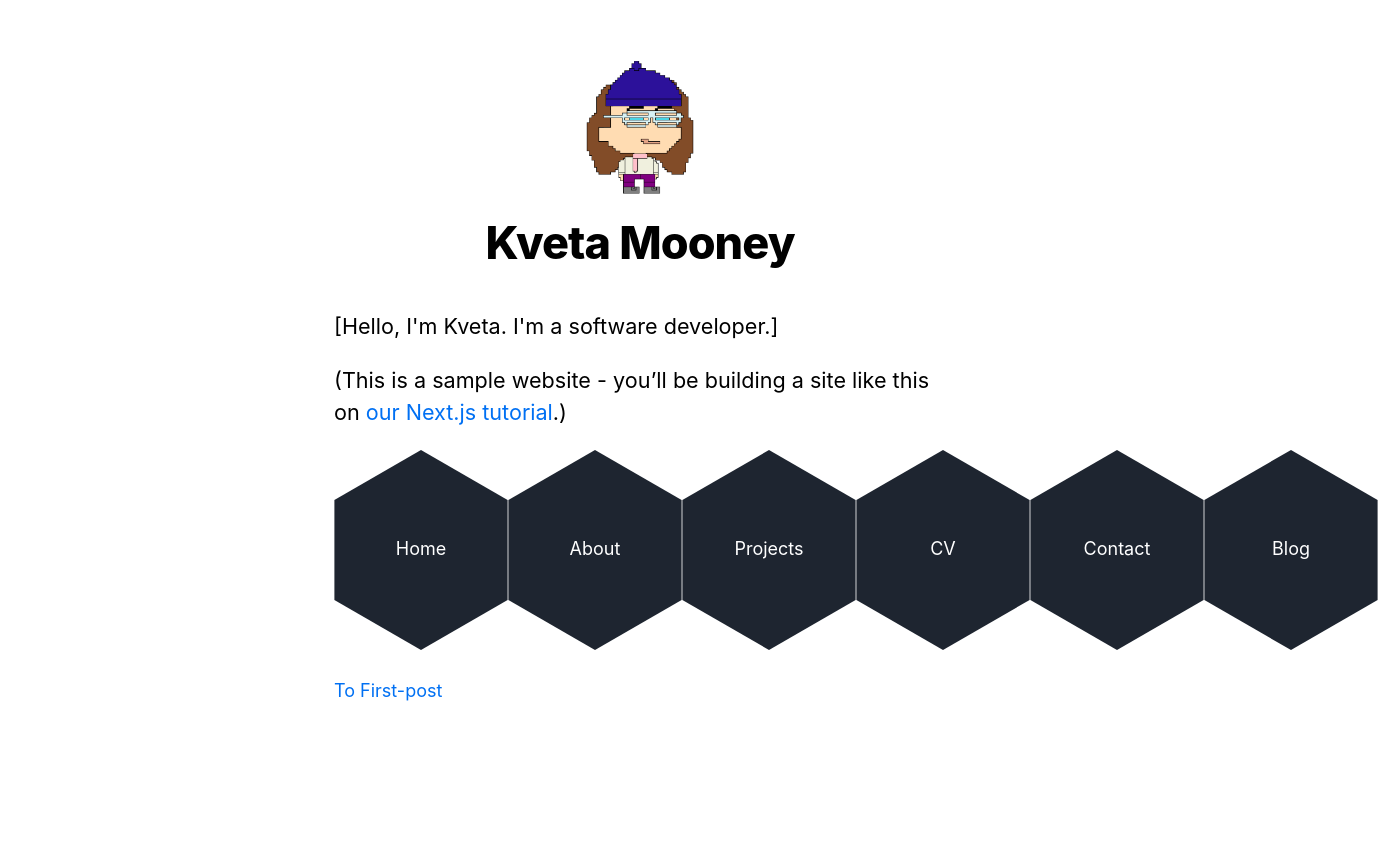
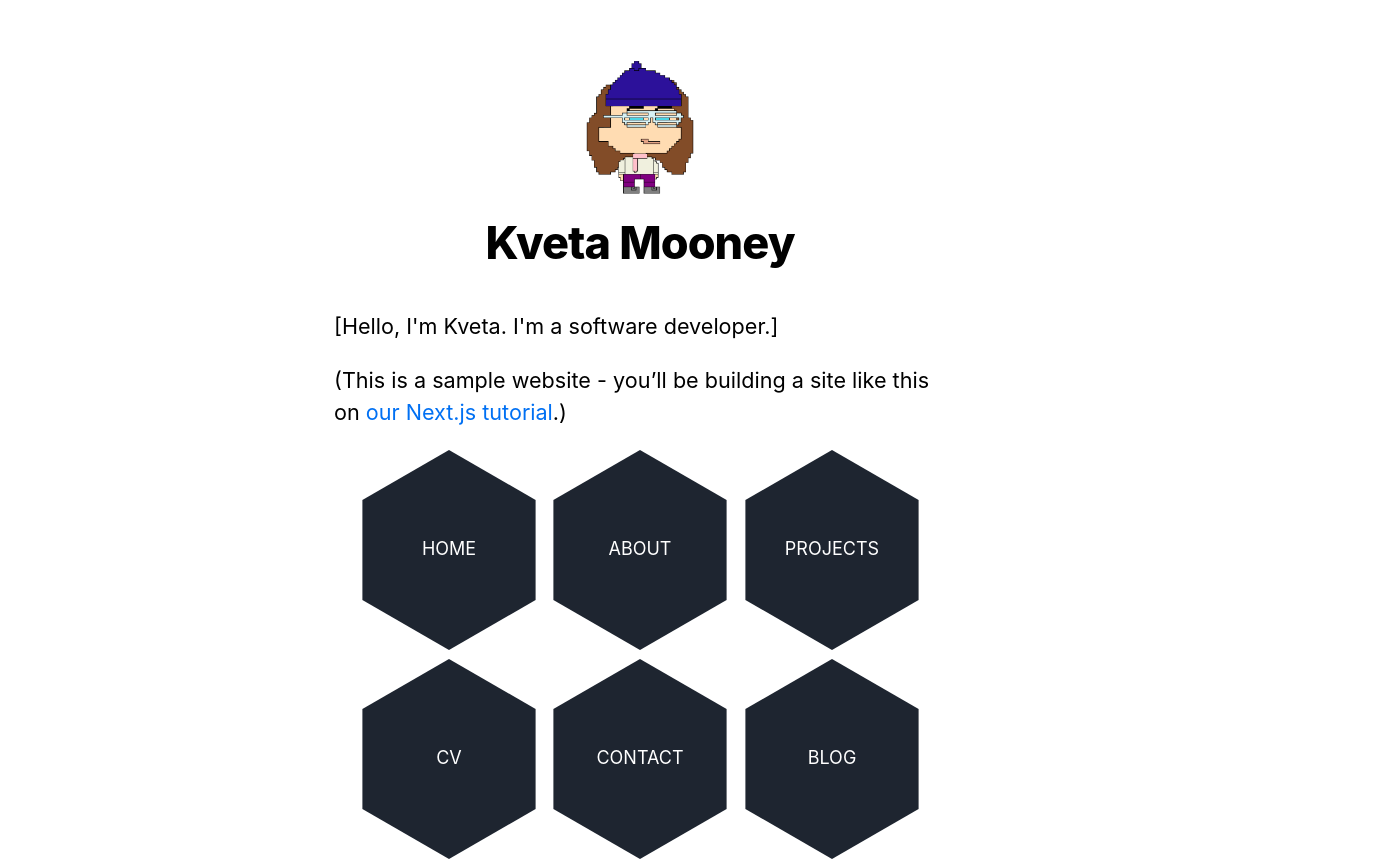
Before and after one commit to selfcoder-gazell/nextjs-blog, a Next.js app: page / in a window 1280 px wide. Shown: the top 868 px of the page, 1378 px wide, since content can reach past the window. Before the commit the page ends 814 px from the top, so only its background shows below. Built offline with nearby package versions, Linux system fonts and the light colour scheme.

Commit message:
nav bar menu styling

```diff
--- a/components/navbar.js
+++ b/components/navbar.js
@@ -1,46 +1,150 @@
 // components/Navbar.js
 import React from 'react';
+import { useState } from 'react';
+//import Lik component
 import Link from 'next/link';
+//import CSS module for styling
 import styles from './navbar.module.css';
 import utilStyles from '../styles/utils.module.css';
 import { library } from '@fortawesome/fontawesome-svg-core';
 import { fas } from '@fortawesome/free-regular-svg-icons';
 import { fab } from '@fortawesome/free-regular-svg-icons';
 
-
-
 import { FontAwesomeIcon } from '@fortawesome/fontawesome-svg-core';
 
 //importing icons for my menu nav bar
 import { faUniversalAccess } from '@fortawesome/free-regular-svg-icons';
-//icon imported
 import { faBullseye } from '@fortawesome/free-regular-svg-icons';
-//icon imported
 import { faBraille } from '@fortawesome/free-regular-svg-icons';
-//resume icon imported
 import { faIdBadge } from '@fortawesome/free-regular-svg-icons';
-//works icon imported
 import { faLifeRing } from '@fortawesome/free-regular-svg-icons';
-//testimonials icon imported
 import { faClipboard } from '@fortawesome/free-regular-svg-icons';
-//contact icon imported
 import { faMapSigns } from '@fortawesome/free-regular-svg-icons';
 
 
 const Navbar = () => {
+  const [clicked, setClicked] = useState(false);
+
+  const handleClick = () => {
+    setClicked(!clicked);
+  }
   return (
     <nav>
+
       <ul className={styles.menu}>
-        <Link href="/"><svg viewBox="0 0 173.20508075688772 200" height="200" width="174" version="1.1" xmlns="http://www.w3.org/2000/svg"><path d="M86.60254037844386 0L173.20508075688772 50L173.20508075688772 150L86.60254037844386 200L0 150L0 50Z" fill="#1e2530"></path><text x="50%" y="50%" dominant-baseline="middle" text-anchor="middle" fill="white">Home</text></svg></Link>
-          <Link href="/about/about"><svg viewBox="0 0 173.20508075688772 200" height="200" width="174" version="1.1" xmlns="http://www.w3.org/2000/svg"><path d="M86.60254037844386 0L173.20508075688772 50L173.20508075688772 150L86.60254037844386 200L0 150L0 50Z" fill="#1e2530"></path><text x="50%" y="50%" dominant-baseline="middle" text-anchor="middle" fill="white">About</text></svg></Link>
-          <Link href="/projects/project"><svg viewBox="0 0 173.20508075688772 200" height="200" width="174" version="1.1" xmlns="http://www.w3.org/2000/svg"><path d="M86.60254037844386 0L173.20508075688772 50L173.20508075688772 150L86.60254037844386 200L0 150L0 50Z" fill="#1e2530"></path><text x="50%" y="50%" dominant-baseline="middle" text-anchor="middle" fill="white">Projects</text></svg></Link>
-          <Link href="/cv/cv"><svg viewBox="0 0 173.20508075688772 200" height="200" width="174" version="1.1" xmlns="http://www.w3.org/2000/svg"><path d="M86.60254037844386 0L173.20508075688772 50L173.20508075688772 150L86.60254037844386 200L0 150L0 50Z" fill="#1e2530"></path><text x="50%" y="50%" dominant-baseline="middle" text-anchor="middle" fill="white">CV</text></svg></Link>
-          <Link href="/contact/contact"><svg viewBox="0 0 173.20508075688772 200" height="200" width="174" version="1.1" xmlns="http://www.w3.org/2000/svg"><path d="M86.60254037844386 0L173.20508075688772 50L173.20508075688772 150L86.60254037844386 200L0 150L0 50Z" fill="#1e2530"></path><text x="50%" y="50%" dominant-baseline="middle" text-anchor="middle" fill="white">Contact</text></svg></Link>
-          <Link href="/blog/blog"><svg viewBox="0 0 173.20508075688772 200" height="200" width="174" version="1.1" xmlns="http://www.w3.org/2000/svg"><path d="M86.60254037844386 0L173.20508075688772 50L173.20508075688772 150L86.60254037844386 200L0 150L0 50Z" fill="#1e2530"></path><text x="50%" y="50%" dominant-baseline="middle" text-anchor="middle" fill="white">Blog</text></svg></Link>
-          <div className="container">
-
-    </div>
-      </ul>
+        <Link href="/">
+          <svg
+        viewBox="0 0 173.20508075688772 200"
+        height="200"
+        width="174"
+        version="1.1"
+        xmlns="http://www.w3.org/2000/svg">
+          <path
+          d="M86.60254037844386 0L173.20508075688772 50L173.20508075688772 150L86.60254037844386 200L0 150L0 50Z"
+          className={clicked ? styles.clickedIcon : styles.defaultIcon}
+          onClick={handleClick}
+          fill="#1e2530"></path>
+          <text
+          x="50%"
+          y="50%"
+          dominant-baseline="middle"
+          text-anchor="middle"
+          fill="white">HOME</text>
+          </svg></Link>
+          <Link href="/about/about">
+            <svg
+            viewBox="0 0 173.20508075688772 200"
+            height="200"
+            width="174"
+            version="1.1"
+            xmlns="http://www.w3.org/2000/svg">
+              <path
+              d="M86.60254037844386 0L173.20508075688772 50L173.20508075688772 150L86.60254037844386 200L0 150L0 50Z"
+              className={clicked ? styles.clickedIcon : styles.defaultIcon}
+              onClick={handleClick}
+              fill="#1e2530">
+                </path>
+                <text
+                x="50%"
+                y="50%"
+                dominant-baseline="middle"
+                text-anchor="middle"
+                fill="white">ABOUT</text>
+                </svg></Link>
+          <Link href="/projects/project">
+            <svg
+            viewBox="0 0 173.20508075688772 200"
+            height="200"
+            width="174"
+            version="1.1"
+            xmlns="http://www.w3.org/2000/svg">
+              <path
+              d="M86.60254037844386 0L173.20508075688772 50L173.20508075688772 150L86.60254037844386 200L0 150L0 50Z"
+              className={clicked ? styles.clickedIcon : styles.defaultIcon}
+              onClick={handleClick}
+              fill="#1e2530">
+                </path>
+                <text
+                x="50%"
+                y="50%"
+                dominant-baseline="middle"
+                text-anchor="middle"
+                fill="white">PROJECTS</text>
+                </svg></Link>
+          <Link href="/cv/cv">
+            <svg
+            viewBox="0 0 173.20508075688772 200"
+            height="200"
+            width="174"
+            version="1.1"
+            xmlns="http://www.w3.org/2000/svg">
+              <path
+              d="M86.60254037844386 0L173.20508075688772 50L173.20508075688772 150L86.60254037844386 200L0 150L0 50Z"
+              className={clicked ? styles.clickedIcon : styles.defaultIcon}
+              onClick={handleClick}
+              fill="#1e2530"></path>
+              <text
+              x="50%"
+              y="50%"
+              dominant-baseline="middle"
+              text-anchor="middle"
+              fill="white">CV</text></svg></Link>
+          <Link href="/contact/contact">
+            <svg
+            viewBox="0 0 173.20508075688772 200"
+            height="200"
+            width="174"
+            version="1.1"
+            xmlns="http://www.w3.org/2000/svg">
+              <path d="M86.60254037844386 0L173.20508075688772 50L173.20508075688772 150L86.60254037844386 200L0 150L0 50Z"
+              className={clicked ? styles.clickedIcon : styles.defaultIcon}
+              onClick={handleClick}
+              fill="#1e2530"></path>
+              <text
+              x="50%"
+              y="50%"
+              dominant-baseline="middle"
+              text-anchor="middle"
+              fill="white">CONTACT</text></svg></Link>
+          <Link href="/blog/blog">
+            <svg
+            viewBox="0 0 173.20508075688772 200"
+            height="200"
+            width="174"
+            version="1.1"
+            xmlns="http://www.w3.org/2000/svg">
+              <path d="M86.60254037844386 0L173.20508075688772 50L173.20508075688772 150L86.60254037844386 200L0 150L0 50Z"
+              className={clicked ? styles.clickedIcon : styles.defaultIcon}
+              onClick={handleClick}
+              fill="#1e2530">
+                </path>
+                <text
+                x="50%"
+                y="50%"
+                dominant-baseline="middle"
+                text-anchor="middle"
+                fill="white">BLOG</text></svg></Link>
+    </ul>
 
     </nav>
 
--- a/components/navbar.module.css
+++ b/components/navbar.module.css
@@ -2,14 +2,30 @@
   list-style-type: none;
   padding: 0;
   display: flex;
-  justify-content: space-around; /* Adjust as needed */
+  flex-wrap: wrap;
+  justify-content: space-evenly; /* Adjust as needed */
+}
+.menu {
+  margin: 10px;
 }
 
 .menu li {
   margin-right: 10px; /* Adjust spacing between menu items */
 }
 
-.icon {
+/* MyComponent.module.css */
+.defaultIcon {
+  cursor: pointer;
+  transition: fill 0.3s ease; /* Smooth transition for color change */
+}
+
+.defaultIcon:hover {
+   /* Change color on hover */
+  filter: brightness(199%); /* Increase brightness on hover */
+}
+
+
+/* .icon {
   color: red;
 }
 .hex-content .icon {
@@ -199,4 +215,4 @@
       -ms-transform: rotate(30deg) translate(87px, -80px);
       -o-transform: rotate(30deg) translate(87px, -80px);
       transform: rotate(30deg) translate(87px, -80px);
-  }
+  } */
```
